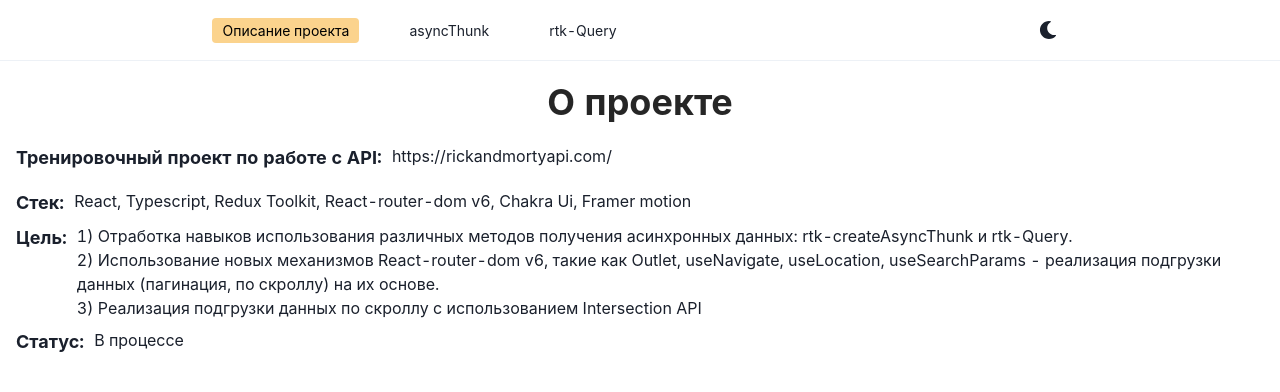
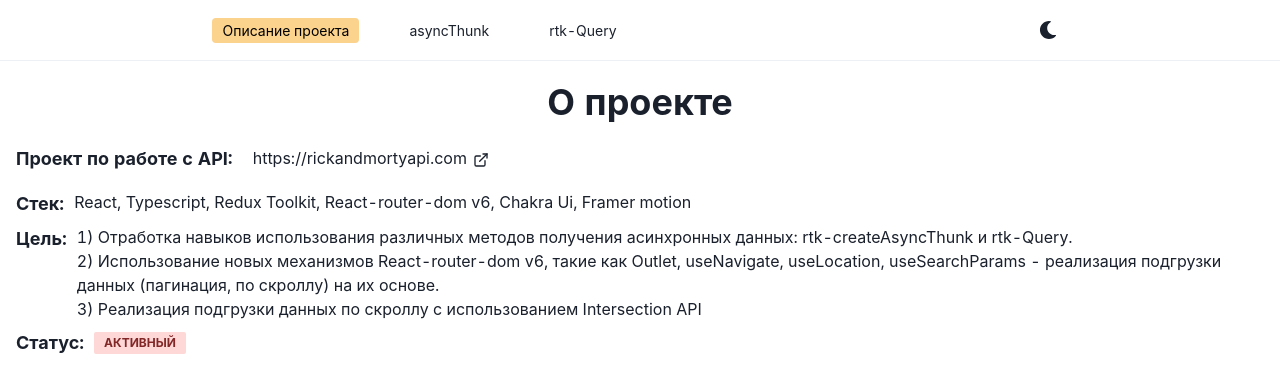
Before and after one commit to violetflash/react-thunk-rtq-rick, a React (Create React App) app: page / in a window 1280 px wide. Shown: the top 392 px of the page. Built offline with nearby package versions, Linux system fonts and the light colour scheme.

Commit message:
feat: done with async thunks

```diff
--- a/package.json
+++ b/package.json
@@ -20,10 +20,10 @@
     "axios": "^0.24.0",
     "focus-visible": "^5.2.0",
     "framer-motion": "^4.1.17",
+    "node-sass": "^6.0.1",
     "react": "^17.0.2",
     "react-dom": "^17.0.2",
     "react-icons": "^3.11.0",
-    "react-infinite-scroll-component": "^6.1.0",
     "react-redux": "^7.2.6",
     "react-router-dom": "^6.0.2",
     "react-scripts": "4.0.3",
--- a/src/components/AsyncPagination/AsyncPagination.tsx
+++ b/src/components/AsyncPagination/AsyncPagination.tsx
@@ -1,11 +1,12 @@
 import React, {FC, useEffect} from 'react';
-import {Box, Center, Flex, FlexProps, Heading, useMediaQuery} from "@chakra-ui/react";
+import {Box, Center, Flex, FlexProps, Heading} from "@chakra-ui/react";
 import {CharacterCard, CardSkeleton, PaginationSkeleton, ScrollToTop} from "../../components";
 import {useAppDispatch, useTypedSelector} from "../../utils/hooks/redux-hooks";
 import {fetchCharactersPage} from "../../redux";
 import {Pagination} from "antd";
 import {useLocation, useNavigate, useSearchParams} from "react-router-dom";
 import {motion} from 'framer-motion';
+import './style.css';
 
 const MotionFlex = motion<FlexProps>(Flex);
 
@@ -21,9 +22,6 @@ const container = {
     }
 };
 
-
-
-
 export const AsyncPagination: FC = () => {
     let [searchParams] = useSearchParams();
     const page = searchParams.get('page');
@@ -31,7 +29,7 @@ export const AsyncPagination: FC = () => {
     const navigate = useNavigate();
     const {pathname} = useLocation();
     const dispatch = useAppDispatch();
-    const [isLessThan768] = useMediaQuery("(max-width: 768px)")
+    // const [isLessThan768] = useMediaQuery("(max-width: 768px)")
     const {items, isLoading, error, info} = useTypedSelector(state => state.asyncThunk.pagination);
 
 
@@ -62,8 +60,9 @@ export const AsyncPagination: FC = () => {
             <Center>
                 {info.pages ? <Pagination
                     style={{color: 'inherit', margin: "30px 0 20px 0"}}
-                    size={isLessThan768 ? "small" : "default"}
+                    // size={isLessThan768 ? "small" : "default"}
                     showQuickJumper
+                    responsive
                     showSizeChanger={false}
                     current={initialPage}
                     defaultCurrent={initialPage}
--- /dev/null
+++ b/src/components/AsyncPagination/style.css
@@ -0,0 +1,26 @@
+.ant-pagination.mini .ant-pagination-item:not(.ant-pagination-item-active) a {
+  color: inherit;
+}
+
+.ant-pagination-jump-prev,
+.ant-pagination-jump-next {
+  color: inherit !important;
+
+}
+
+.ant-pagination-jump-prev .ant-pagination-item-container .ant-pagination-item-ellipsis,
+.ant-pagination-jump-next .ant-pagination-item-container .ant-pagination-item-ellipsis {
+  color: inherit !important;
+}
+
+.ant-pagination-prev,
+.ant-pagination-next {
+
+  background-color: #fff;
+
+}
+
+.ant-pagination-prev button,
+.ant-pagination-next button {
+
+}
--- a/src/components/CharacterCard/CharacterCard.tsx
+++ b/src/components/CharacterCard/CharacterCard.tsx
@@ -62,7 +62,6 @@ export const CharacterCard = (props: ICharacter) => {
                     <Image
                         src={props.image}
                         alt={`Picture of ${props.name}`}
-                        whileHover={{scale: 1.3}}
                         roundedTop="lg"
                         height="300px"
                         w="full"
--- a/src/components/Nav/Nav.tsx
+++ b/src/components/Nav/Nav.tsx
@@ -27,7 +27,7 @@ export const Nav:FC = props => {
     })
 
     return (
-        <HStack as="nav" spacing="40px">
+        <HStack as="nav" spacing={["10px","10px","40px","40px"]}>
             {links}
         </HStack>
     )
--- a/src/components/ScrollToTop/ScrollToTop.tsx
+++ b/src/components/ScrollToTop/ScrollToTop.tsx
@@ -1,8 +1,8 @@
 import React, {useEffect, useState} from 'react';
-import { ArrowUpIcon } from '@chakra-ui/icons';
+import {ArrowUpIcon} from '@chakra-ui/icons';
 import {IconButton, IconButtonProps} from '@chakra-ui/react';
 import {AnimatePresence, motion} from 'framer-motion';
-import { Portal } from '../ui';
+import {Portal} from '../ui';
 
 const MotionIconButton = motion<IconButtonProps>(IconButton)
 
@@ -17,7 +17,7 @@ export const ScrollToTop = () => {
     };
 
     useEffect(() => {
-        // Button is displayed after scrolling for 500 pixels
+
         const toggleVisibility = () => {
             if (window.scrollY > 300) {
                 setIsVisible(true);
--- a/src/pages/Main.tsx
+++ b/src/pages/Main.tsx
@@ -1,5 +1,6 @@
-import {Box, Flex, Heading, List, ListItem, Text, VStack} from '@chakra-ui/react';
+import {Badge, Box, Flex, Heading, Link, List, ListItem, Text, VStack} from '@chakra-ui/react';
 import React, {FC} from 'react';
+import { ExternalLinkIcon } from '@chakra-ui/icons'
 import {PageContainer} from "../components";
 import {FieldAndValueRow} from "../components/ui";
 
@@ -8,12 +9,19 @@ export const Main:FC = () => {
         <Box className="info-page">
             <PageContainer>
                 <Box className="info-content">
-                    <Heading textAlign="center" mt="20px">О проекте</Heading>
+                    <Heading textAlign="center" mt="20px" color="inherit">О проекте</Heading>
                     <VStack alignItems="flex-start" mt="20px">
-                        <FieldAndValueRow responsive
-                            fieldName="Тренировочный проект по работе с API"
-                            value="https://rickandmortyapi.com/"
-                        />
+
+                        <Flex
+                            alignItems="center"
+                            mb="10px"
+                            direction={["column", "column", "row", "row"]}
+                        >
+                            <Text fontWeight="bold" fontSize="lg" mr="10px">Проект по работе с API:</Text>
+                            <Link href="https://rickandmortyapi.com" p="2px 10px" fontSize="md" isExternal>
+                                https://rickandmortyapi.com <ExternalLinkIcon mx="2px" />
+                            </Link>
+                        </Flex>
                         <FieldAndValueRow responsive
                                           fieldName="Стек"
                                           value="React, Typescript, Redux Toolkit, React-router-dom v6, Chakra Ui, Framer motion"
@@ -38,10 +46,16 @@ export const Main:FC = () => {
                             </List>
                         </Flex>
 
-                        <FieldAndValueRow responsive
-                                          fieldName="Статус"
-                                          value="В процессе"
-                        />
+                        <Flex
+                            alignItems="center"
+                            mb="10px"
+                            direction={["column", "column", "row", "row"]}
+                        >
+                            <Text fontWeight="bold" fontSize="lg" mr="10px">Статус:</Text>
+                            <Badge colorScheme="red" p="2px 10px">Активный</Badge>
+                        </Flex>
+
+
                     </VStack>
                 </Box>
             </PageContainer>
```
Also changed, not shown: 1 other file (tests, documents, lock files or other folders). Lines whose indentation alone changed are shown as unchanged.
